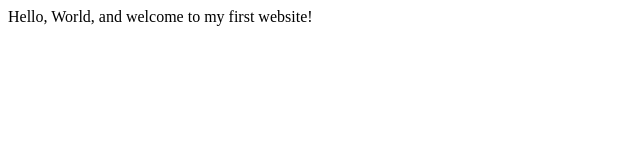
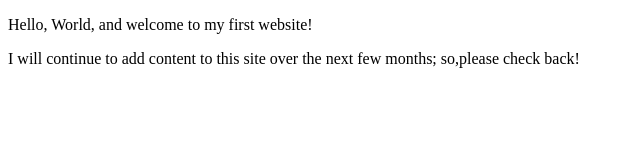
Before and after one commit to KeweW1/KeweW1.github.io, a plain HTML site: page index.html in a window 1280 px wide. Shown: the whole page, without its empty margins (0-640 px from the left). Drawn offline with Linux system fonts and the light colour scheme.

Commit message:
Update index.html

```diff
--- a/index.html
+++ b/index.html
@@ -3,9 +3,12 @@
     <head>
         <meta charset="utf-8">
         <meta name="viewport" content="width=device-width, initial-scale=1.0">
+        <meta name="author" content ="Wakuma Kewe">
+        <title>CF Truffaut | Web Developer</title>
         <title>My First Website</title>
     </head>
     <body>
-       Hello, World, and welcome to my first website!
+        <p></p>Hello, World, and welcome to my first website!</P>
+        <p>I will continue to add content to this site over the next few months; so,please check back!</p>
     </body>
 </html>
```
